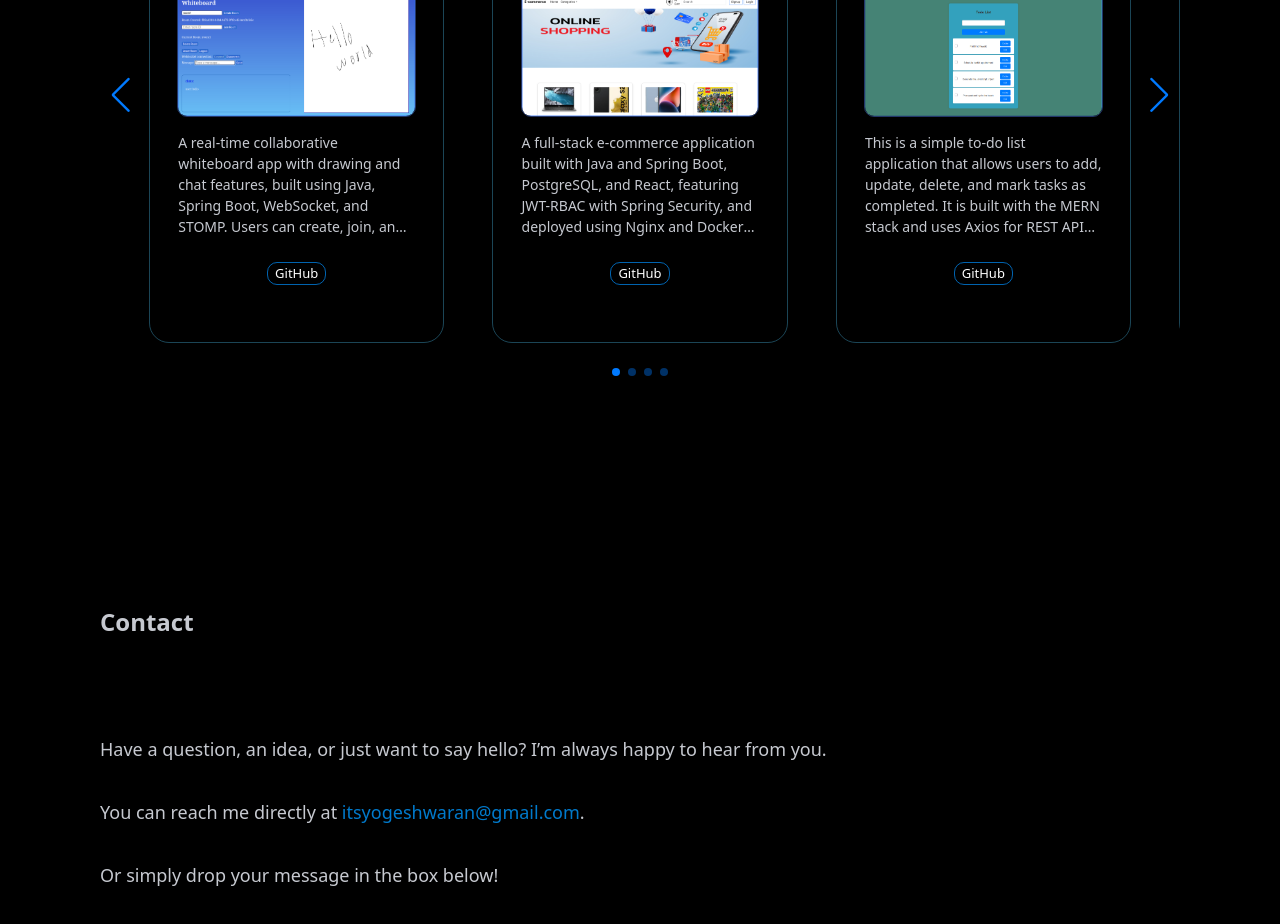
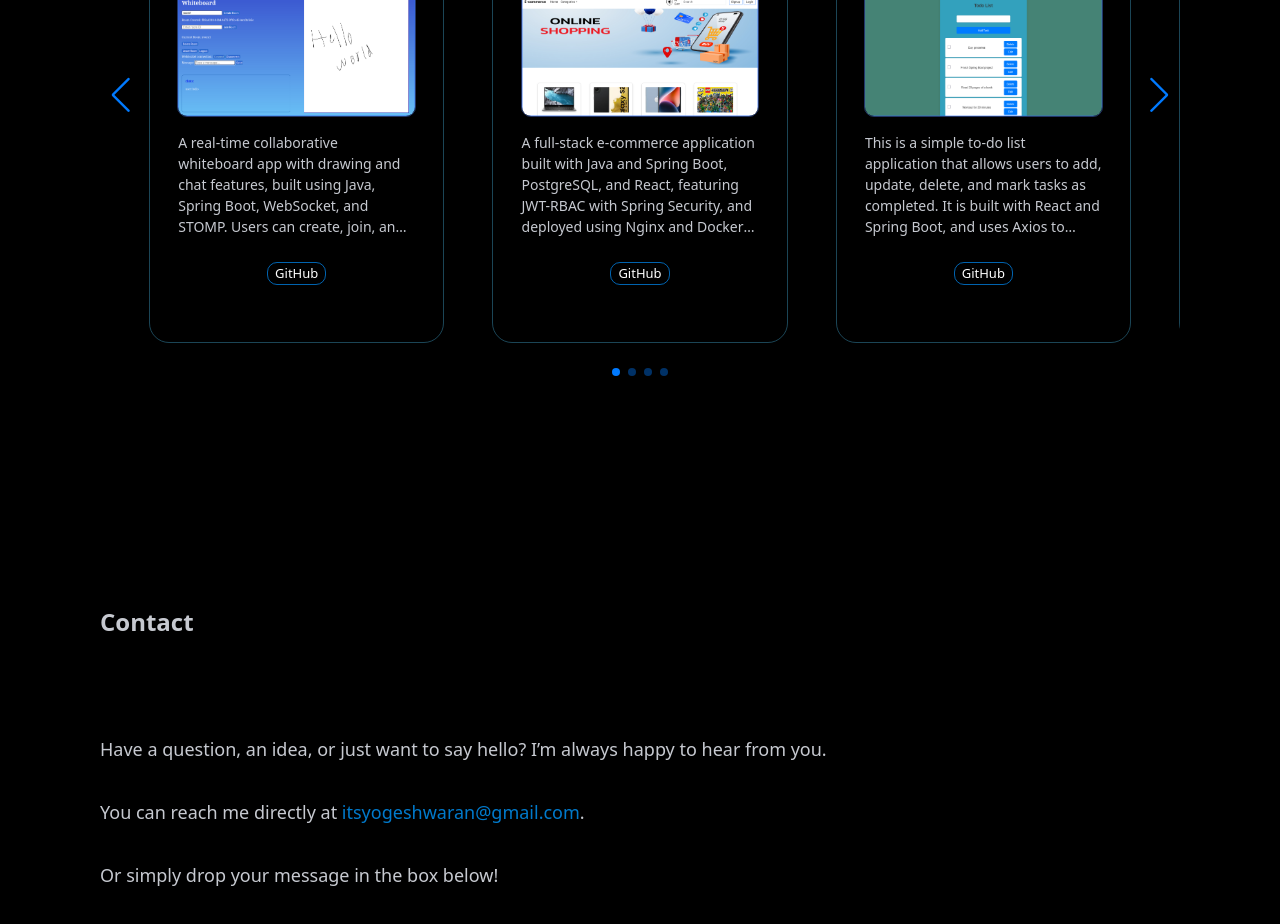
Before and after one commit to yogeshwaran99/portfolio, a React (Vite) app: page / in a window 1280 px wide. Shown: the part 1940-2864 px from the top of the page. Built offline with nearby package versions, Linux system fonts and the light colour scheme.

Commit message:
feat: add Todo List project with React and Spring Boot

```diff
--- a/src/components/Projects/Projects.jsx
+++ b/src/components/Projects/Projects.jsx
@@ -32,8 +32,8 @@ function Projects() {
       title: "To-Do List",
       img: IMG3,
       description:
-        "This is a simple to-do list application that allows users to add, update, delete, and mark tasks as completed. It is built with the MERN stack and uses Axios for REST API implementation.",
-      github: "https://github.com/yogeshwaran99/to-do-list",
+        "This is a simple to-do list application that allows users to add, update, delete, and mark tasks as completed. It is built with React and Spring Boot, and uses Axios to interact with the REST API.",
+      github: "https://github.com/yogeshwaran99/miniprojects/tree/main/todolist",
     },
     {
       id: 4,
```
Also changed, not shown: src/assets/to_do_list.png.
